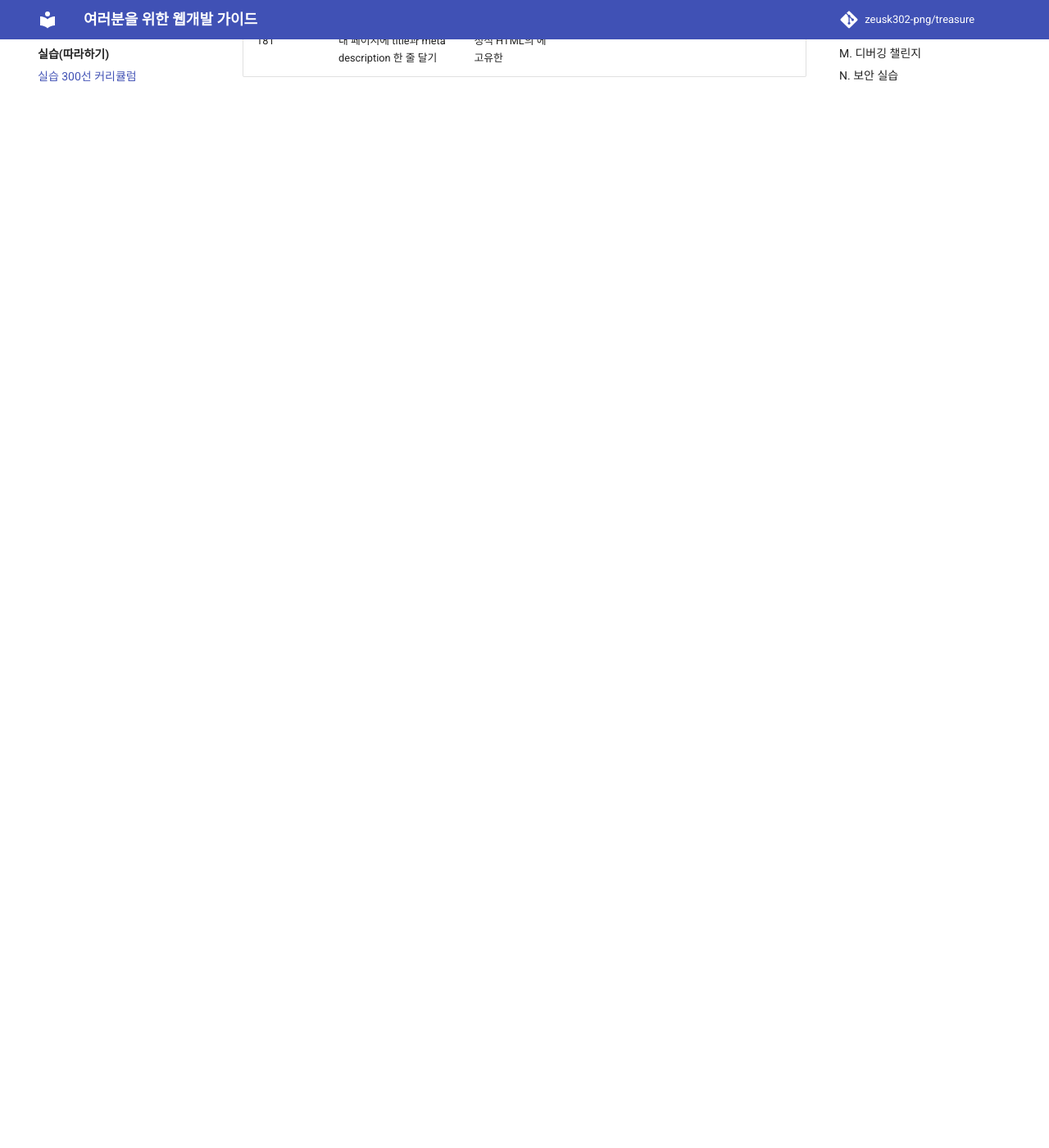
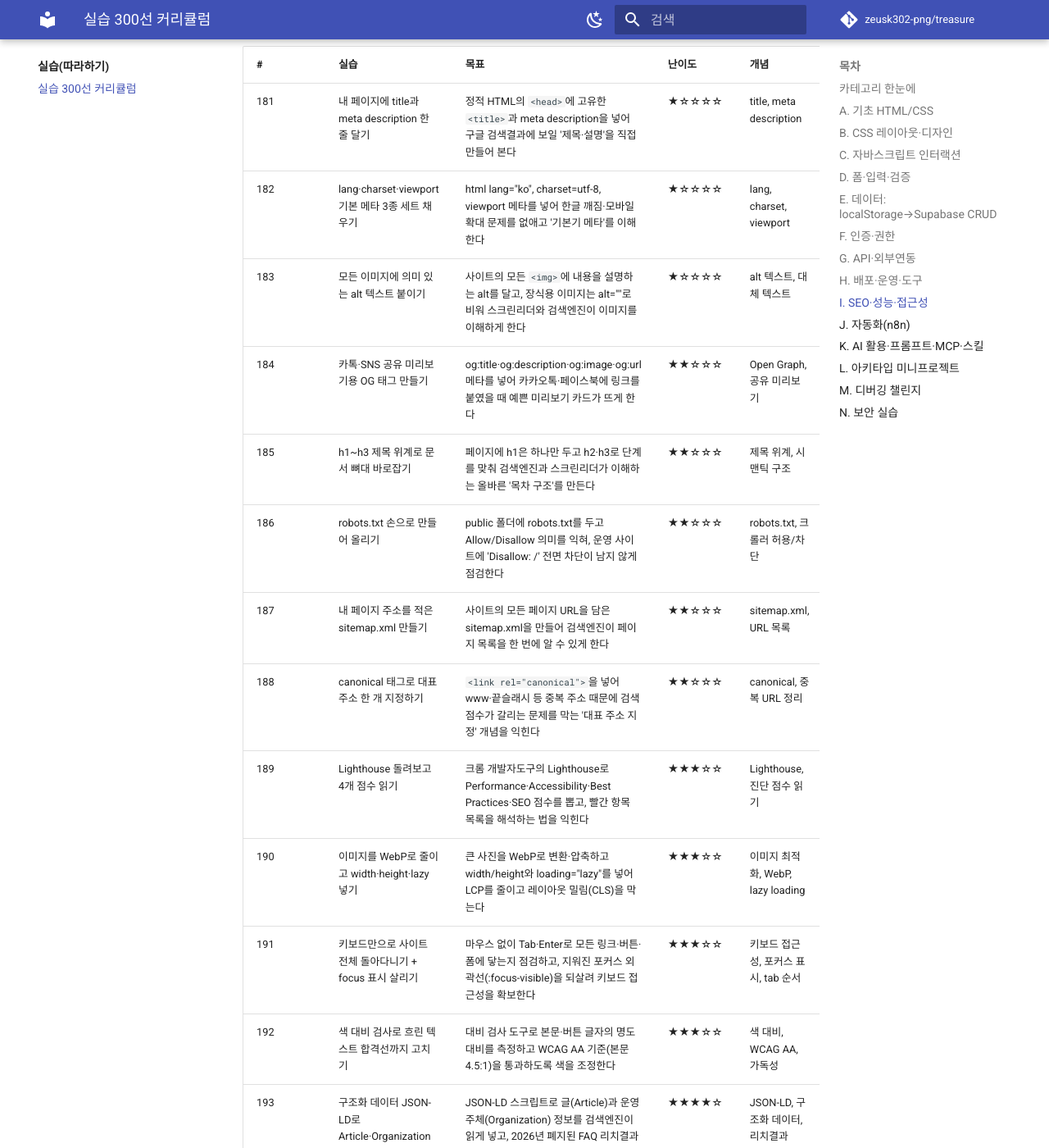
Before and after one commit to zeusk302-png/treasure, an MkDocs documentation site: the page built from docs/practice/curriculum.md, in a window 1280 px wide and 1400 px high, scrolled down 27467 px. Shown: the whole window at 82% size. Built offline with MkDocs 1.6.1 and Material for MkDocs 9.7.7, drawn with Linux system fonts in a browser that asks for light colours; comment, search, counter and statistics services are not loaded; before the commit the page ends 27593 px from its top, so only the background shows below that; some of the changed text lies outside the part shown.

Commit message:
fix: 커리큘럼 표 셀의 날것 HTML 태그를 백틱으로 이스케이프
181행 셀의 닫히지 않은 <title>(RCDATA)이 그 지점부터 문서 끝까지를
페이지 제목으로 삼켜 182~305행·섹션 I~N이 화면에서 사라지고
우측 목차(toc) 클릭이 안 되던 문제 수정. <script>(302행) 등
표 셀 6곳의 날것 태그를 코드스팬으로 감쌈.

Co-Authored-By: Claude Opus 4.8 (1M context) <noreply@anthropic.com>

```diff
--- a/docs/practice/curriculum.md
+++ b/docs/practice/curriculum.md
@@ -94,7 +94,7 @@
 | # | 실습 | 목표 | 난이도 | 개념 | 코드 |
 |---|---|---|---|---|---|
 | 056 | 버튼 누르면 알림창 띄우기 (첫 이벤트) | 버튼 1개를 만들고 클릭하면 alert가 뜨게 해서 '이벤트'가 무엇인지 처음 체감한다 | ★☆☆☆☆ | click 이벤트, addEventListener | [코드](https://github.com/zeusk302-png/treasure/tree/main/examples/056) |
-| 057 | 버튼 클릭으로 화면 글자 바꾸기 | 버튼을 누르면 <p> 안의 텍스트가 다른 문장으로 바뀌게 해서 DOM에서 요소를 골라 내용을 바꾸는 법을 배운다 | ★☆☆☆☆ | getElementById, textContent | [코드](https://github.com/zeusk302-png/treasure/tree/main/examples/057) |
+| 057 | 버튼 클릭으로 화면 글자 바꾸기 | 버튼을 누르면 `<p>` 안의 텍스트가 다른 문장으로 바뀌게 해서 DOM에서 요소를 골라 내용을 바꾸는 법을 배운다 | ★☆☆☆☆ | getElementById, textContent | [코드](https://github.com/zeusk302-png/treasure/tree/main/examples/057) |
 | 058 | 박스 색깔 바꾸기 버튼 3개 만들기 | 빨강·초록·파랑 버튼을 만들어 누르는 색으로 박스 배경색이 바뀌게 해서 style 속성을 JS로 조작한다 | ★☆☆☆☆ | element.style, 이벤트 연결 | [코드](https://github.com/zeusk302-png/treasure/tree/main/examples/058) |
 | 059 | 다크모드 토글 버튼 만들기 | 버튼 한 번으로 밝은 화면/어두운 화면을 번갈아 바꿔 classList.toggle로 상태를 켜고 끄는 패턴을 익힌다 | ★★☆☆☆ | classList.toggle, CSS 클래스 전환 | [코드](https://github.com/zeusk302-png/treasure/tree/main/examples/059) |
 | 060 | 더보기/접기 텍스트 토글 만들기 | 긴 글을 '더보기' 버튼으로 펼치고 '접기'로 다시 숨겨 요소를 보였다 숨겼다 하는 show/hide를 배운다 | ★★☆☆☆ | hidden 속성, display 토글 | [코드](https://github.com/zeusk302-png/treasure/tree/main/examples/060) |
@@ -248,14 +248,14 @@
 
 | # | 실습 | 목표 | 난이도 | 개념 | 코드 |
 |---|---|---|---|---|---|
-| 181 | 내 페이지에 title과 meta description 한 줄 달기 | 정적 HTML의 <head>에 고유한 <title>과 meta description을 넣어 구글 검색결과에 보일 '제목·설명'을 직접 만들어 본다 | ★☆☆☆☆ | title, meta description | [코드](https://github.com/zeusk302-png/treasure/tree/main/examples/181) |
+| 181 | 내 페이지에 title과 meta description 한 줄 달기 | 정적 HTML의 `<head>`에 고유한 `<title>`과 meta description을 넣어 구글 검색결과에 보일 '제목·설명'을 직접 만들어 본다 | ★☆☆☆☆ | title, meta description | [코드](https://github.com/zeusk302-png/treasure/tree/main/examples/181) |
 | 182 | lang·charset·viewport 기본 메타 3종 세트 채우기 | html lang="ko", charset=utf-8, viewport 메타를 넣어 한글 깨짐·모바일 확대 문제를 없애고 '기본기 메타'를 이해한다 | ★☆☆☆☆ | lang, charset, viewport | [코드](https://github.com/zeusk302-png/treasure/tree/main/examples/182) |
-| 183 | 모든 이미지에 의미 있는 alt 텍스트 붙이기 | 사이트의 모든 <img>에 내용을 설명하는 alt를 달고, 장식용 이미지는 alt=""로 비워 스크린리더와 검색엔진이 이미지를 이해하게 한다 | ★☆☆☆☆ | alt 텍스트, 대체 텍스트 | [코드](https://github.com/zeusk302-png/treasure/tree/main/examples/183) |
+| 183 | 모든 이미지에 의미 있는 alt 텍스트 붙이기 | 사이트의 모든 `<img>`에 내용을 설명하는 alt를 달고, 장식용 이미지는 alt=""로 비워 스크린리더와 검색엔진이 이미지를 이해하게 한다 | ★☆☆☆☆ | alt 텍스트, 대체 텍스트 | [코드](https://github.com/zeusk302-png/treasure/tree/main/examples/183) |
 | 184 | 카톡·SNS 공유 미리보기용 OG 태그 만들기 | og:title·og:description·og:image·og:url 메타를 넣어 카카오톡·페이스북에 링크를 붙였을 때 예쁜 미리보기 카드가 뜨게 한다 | ★★☆☆☆ | Open Graph, 공유 미리보기 | [코드](https://github.com/zeusk302-png/treasure/tree/main/examples/184) |
 | 185 | h1~h3 제목 위계로 문서 뼈대 바로잡기 | 페이지에 h1은 하나만 두고 h2·h3로 단계를 맞춰 검색엔진과 스크린리더가 이해하는 올바른 '목차 구조'를 만든다 | ★★☆☆☆ | 제목 위계, 시맨틱 구조 | [코드](https://github.com/zeusk302-png/treasure/tree/main/examples/185) |
 | 186 | robots.txt 손으로 만들어 올리기 | public 폴더에 robots.txt를 두고 Allow/Disallow 의미를 익혀, 운영 사이트에 'Disallow: /' 전면 차단이 남지 않게 점검한다 | ★★☆☆☆ | robots.txt, 크롤러 허용/차단 | [코드](https://github.com/zeusk302-png/treasure/tree/main/examples/186) |
 | 187 | 내 페이지 주소를 적은 sitemap.xml 만들기 | 사이트의 모든 페이지 URL을 담은 sitemap.xml을 만들어 검색엔진이 페이지 목록을 한 번에 알 수 있게 한다 | ★★☆☆☆ | sitemap.xml, URL 목록 | [코드](https://github.com/zeusk302-png/treasure/tree/main/examples/187) |
-| 188 | canonical 태그로 대표 주소 한 개 지정하기 | <link rel="canonical">을 넣어 www·끝슬래시 등 중복 주소 때문에 검색 점수가 갈리는 문제를 막는 '대표 주소 지정' 개념을 익힌다 | ★★☆☆☆ | canonical, 중복 URL 정리 | [코드](https://github.com/zeusk302-png/treasure/tree/main/examples/188) |
+| 188 | canonical 태그로 대표 주소 한 개 지정하기 | `<link rel="canonical">`을 넣어 www·끝슬래시 등 중복 주소 때문에 검색 점수가 갈리는 문제를 막는 '대표 주소 지정' 개념을 익힌다 | ★★☆☆☆ | canonical, 중복 URL 정리 | [코드](https://github.com/zeusk302-png/treasure/tree/main/examples/188) |
 | 189 | Lighthouse 돌려보고 4개 점수 읽기 | 크롬 개발자도구의 Lighthouse로 Performance·Accessibility·Best Practices·SEO 점수를 뽑고, 빨간 항목 목록을 해석하는 법을 익힌다 | ★★★☆☆ | Lighthouse, 진단 점수 읽기 | [코드](https://github.com/zeusk302-png/treasure/tree/main/examples/189) |
 | 190 | 이미지를 WebP로 줄이고 width·height·lazy 넣기 | 큰 사진을 WebP로 변환·압축하고 width/height와 loading="lazy"를 넣어 LCP를 줄이고 레이아웃 밀림(CLS)을 막는다 | ★★★☆☆ | 이미지 최적화, WebP, lazy loading | [코드](https://github.com/zeusk302-png/treasure/tree/main/examples/190) |
 | 191 | 키보드만으로 사이트 전체 돌아다니기 + focus 표시 살리기 | 마우스 없이 Tab·Enter로 모든 링크·버튼·폼에 닿는지 점검하고, 지워진 포커스 외곽선(:focus-visible)을 되살려 키보드 접근성을 확보한다 | ★★★☆☆ | 키보드 접근성, 포커스 표시, tab 순서 | [코드](https://github.com/zeusk302-png/treasure/tree/main/examples/191) |
@@ -363,7 +363,7 @@
 
 | # | 실습 | 목표 | 난이도 | 개념 | 코드 |
 |---|---|---|---|---|---|
-| 276 | 닫는 태그 빠진 HTML 고치기 — 화면이 통째로 기울어진 페이지 | </div>가 빠져 레이아웃이 무너진 정적 페이지를 받아 태그 짝을 맞춰 정상 복구하며, HTML은 여는/닫는 태그가 짝이어야 한다는 것을 배운다 | ★☆☆☆☆ | HTML 태그 짝, 마크업 구조 | [코드](https://github.com/zeusk302-png/treasure/tree/main/examples/276) |
+| 276 | 닫는 태그 빠진 HTML 고치기 — 화면이 통째로 기울어진 페이지 | `</div>`가 빠져 레이아웃이 무너진 정적 페이지를 받아 태그 짝을 맞춰 정상 복구하며, HTML은 여는/닫는 태그가 짝이어야 한다는 것을 배운다 | ★☆☆☆☆ | HTML 태그 짝, 마크업 구조 | [코드](https://github.com/zeusk302-png/treasure/tree/main/examples/276) |
 | 277 | 오타 난 CSS 속성 살리기 — 색이 하나도 안 먹는 카드 | colour, bacground, font-weigth 같은 오타 속성 때문에 스타일이 적용 안 되는 카드 컴포넌트를 F12 요소검사로 찾아 고치며 CSS 속성명 정확성을 배운다 | ★☆☆☆☆ | CSS 속성 오타, 개발자도구 요소검사 | [코드](https://github.com/zeusk302-png/treasure/tree/main/examples/277) |
 | 278 | 세미콜론·따옴표 빠진 JS 한 줄 고치기 — 아무 버튼도 안 눌리는 페이지 | 구문 오류(SyntaxError)로 스크립트 전체가 죽어 버튼이 먹통인 페이지를 F12 콘솔의 빨간 줄을 읽고 고치며, JS는 한 곳만 깨져도 전부 멈춘다는 것을 배운다 | ★☆☆☆☆ | SyntaxError, 콘솔 에러 읽기 | [코드](https://github.com/zeusk302-png/treasure/tree/main/examples/278) |
 | 279 | 오타 클래스명 매칭하기 — 가운데 정렬이 안 되는 박스 | HTML의 class="continer"와 CSS의 .container가 안 맞아 스타일이 빠진 레이아웃을 고치며, 선택자는 철자가 정확히 일치해야 적용된다는 것을 배운다 | ★☆☆☆☆ | CSS 선택자 매칭, 클래스명 | [코드](https://github.com/zeusk302-png/treasure/tree/main/examples/279) |
@@ -394,7 +394,7 @@
 | 299 | 내 키 어디서 쓰나 표 만들기 — anon은 프론트, service_role은 절대 금지 | AI에게 '키가 어디에 쓰이는지 파일·줄 단위로 보고'를 시켜, service_role(secret) 키가 브라우저로 가는 코드에 단 한 군데도 없는지 검증하는 표를 완성한다 | ★★☆☆☆ | anon vs service_role, 키 사용처 점검 | [코드](https://github.com/zeusk302-png/treasure/tree/main/examples/299) |
 | 300 | Supabase 테이블에 RLS 켜기 — 끄면 어떻게 새는지 먼저 확인 | RLS가 꺼진 테이블을 publishable 키로 통째로 읽히는 것을 직접 본 뒤 RLS를 켜서, 공개 키가 안전한 진짜 이유가 '키 숨김'이 아니라 'RLS 차단'임을 체감한다 | ★★★☆☆ | RLS 켜기, 행 수준 보안 | [코드](https://github.com/zeusk302-png/treasure/tree/main/examples/300) |
 | 301 | '본인 데이터만' RLS 정책 작성하고 남의 행 못 읽는지 검증하기 | auth.uid() 기준 SELECT/INSERT 정책을 만들고, 다른 계정으로 로그인해 남의 행이 0건으로 막히는지 실제로 시도해 정책이 작동함을 증명한다 | ★★★☆☆ | RLS 정책, 인가 검증 | [코드](https://github.com/zeusk302-png/treasure/tree/main/examples/301) |
-| 302 | 방명록 입력 이스케이프 — <script> 글이 실행되지 않게 막기 | 사용자 입력을 innerHTML 대신 textContent로 출력하도록 고쳐, 악성 스크립트가 글로 들어와도 코드가 아니라 글자로만 표시되는 XSS 방어를 만든다 | ★★★☆☆ | 입력 이스케이프, XSS | [코드](https://github.com/zeusk302-png/treasure/tree/main/examples/302) |
+| 302 | 방명록 입력 이스케이프 — `<script>` 글이 실행되지 않게 막기 | 사용자 입력을 innerHTML 대신 textContent로 출력하도록 고쳐, 악성 스크립트가 글로 들어와도 코드가 아니라 글자로만 표시되는 XSS 방어를 만든다 | ★★★☆☆ | 입력 이스케이프, XSS | [코드](https://github.com/zeusk302-png/treasure/tree/main/examples/302) |
 | 303 | 개인정보 최소 수집 폼 — 안 쓰는 항목 칼럼째 지우기 | 주민번호·생년월일처럼 실제로 안 쓰는 입력란을 폼과 테이블에서 제거하고 필수만 남겨, '필요 없는 건 처음부터 받지 않는다'는 최소 수집 원칙을 폼으로 구현한다 | ★★★★☆ | 개인정보 최소 수집, 데이터 다이어트 | [코드](https://github.com/zeusk302-png/treasure/tree/main/examples/303) |
 | 304 | npm audit 돌리고 취약 의존성 한 개 고치기 | 프로젝트에서 npm audit를 실행해 알려진 취약점 목록을 뽑고, 심각도 높은 항목 하나를 버전 갱신으로 해결한 뒤 package-lock.json을 커밋해 '내가 안 짠 8할의 코드'를 점검한다 | ★★★★☆ | npm audit, 의존성·공급망 점검 | [코드](https://github.com/zeusk302-png/treasure/tree/main/examples/304) |
 | 305 | Vercel에 보안 헤더 깔기 — CSP/HSTS 적용하고 점수 확인하기 | vercel.json(또는 헤더 설정)에 Content-Security-Policy, X-Content-Type-Options, HSTS 등 보안 헤더를 추가하고 외부 점검 도구로 등급 향상을 확인해, 브라우저가 강제하는 마지막 방어선을 친다 | ★★★★★ | 보안 헤더, CSP·HSTS | [코드](https://github.com/zeusk302-png/treasure/tree/main/examples/305) |
```
